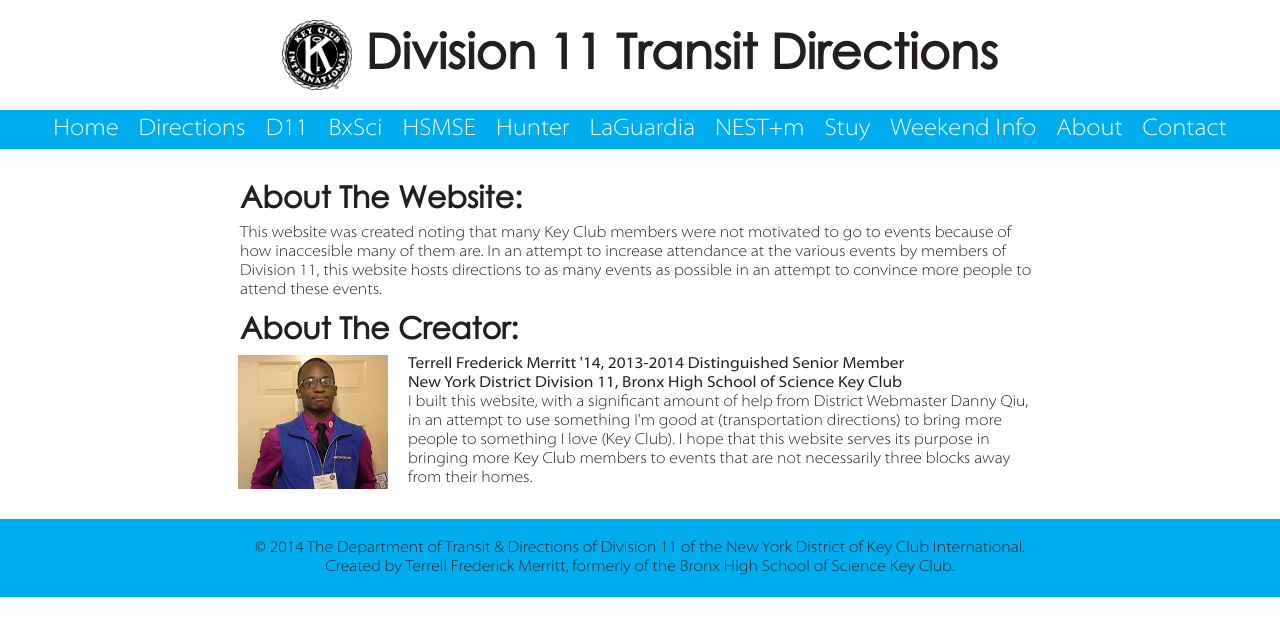
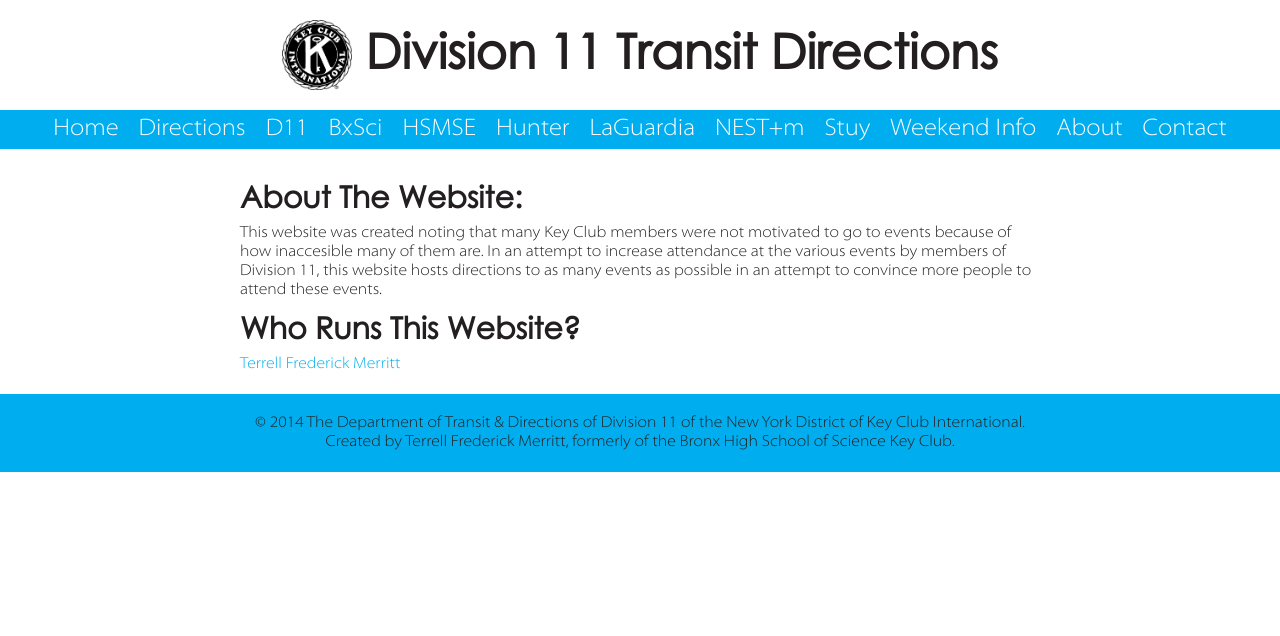
Before and after one commit to d11directions/d11directions.github.io, a Jekyll site: the page built from about/index.html, in a window 1280 px wide. Shown: the top 636 px of the page. Built offline with Jekyll 4.4.1, drawn with Linux system fonts in a browser that asks for light colours.

Commit message:
Move specific about me to own page

```diff
--- a/about/index.html
+++ b/about/index.html
@@ -1,12 +1,8 @@
 ---
 layout: default
 title: About
-published: true
 ---
-  <h2>About The Website:</h2>
-  <p>This website was created noting that many Key Club members were not motivated to go to events because of how inaccesible many of them are. In an attempt to increase attendance at the various events by members of Division 11, this website hosts directions to as many events as possible in an attempt to convince more people to attend these events.</p>
-  <h2>About The Creator:</h2>
-  <img class="aboutpic" src="/resources/terrellmerritt.png">
-  <p><strong>Terrell Frederick Merritt '14, 2013-2014 Distinguished Senior Member<br>New York District Division 11, Bronx High School of Science Key Club</strong><br>
-  I built this website, with a significant amount of help from District Webmaster Danny Qiu, in an attempt to use something I'm good at (transportation directions) to bring more people to something I love (Key Club). I hope that this website serves its purpose in bringing more Key Club members to events that are not necessarily three blocks away from their homes.</p>
-  <div class="clear"></div>
+<h2>About The Website:</h2>
+<p>This website was created noting that many Key Club members were not motivated to go to events because of how inaccesible many of them are. In an attempt to increase attendance at the various events by members of Division 11, this website hosts directions to as many events as possible in an attempt to convince more people to attend these events.</p>
+<h2>Who Runs This Website?</h2>
+<a href="/about/terrellmerritt">Terrell Frederick Merritt</a>
```
